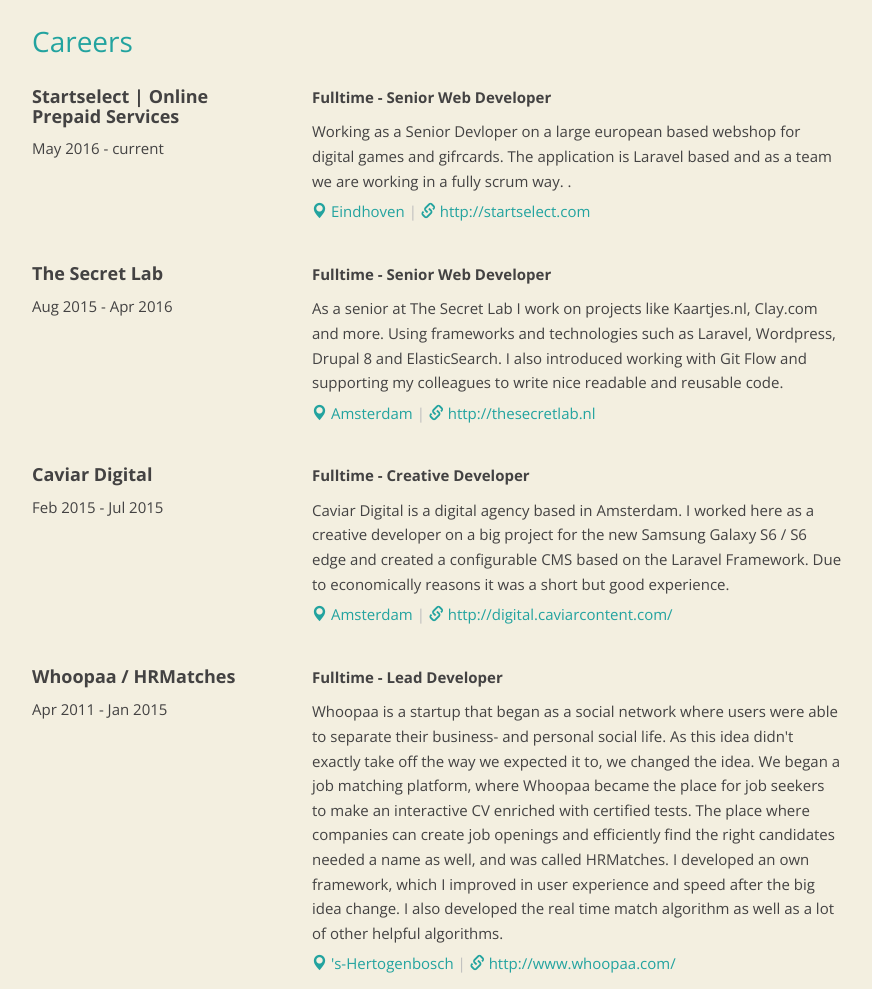
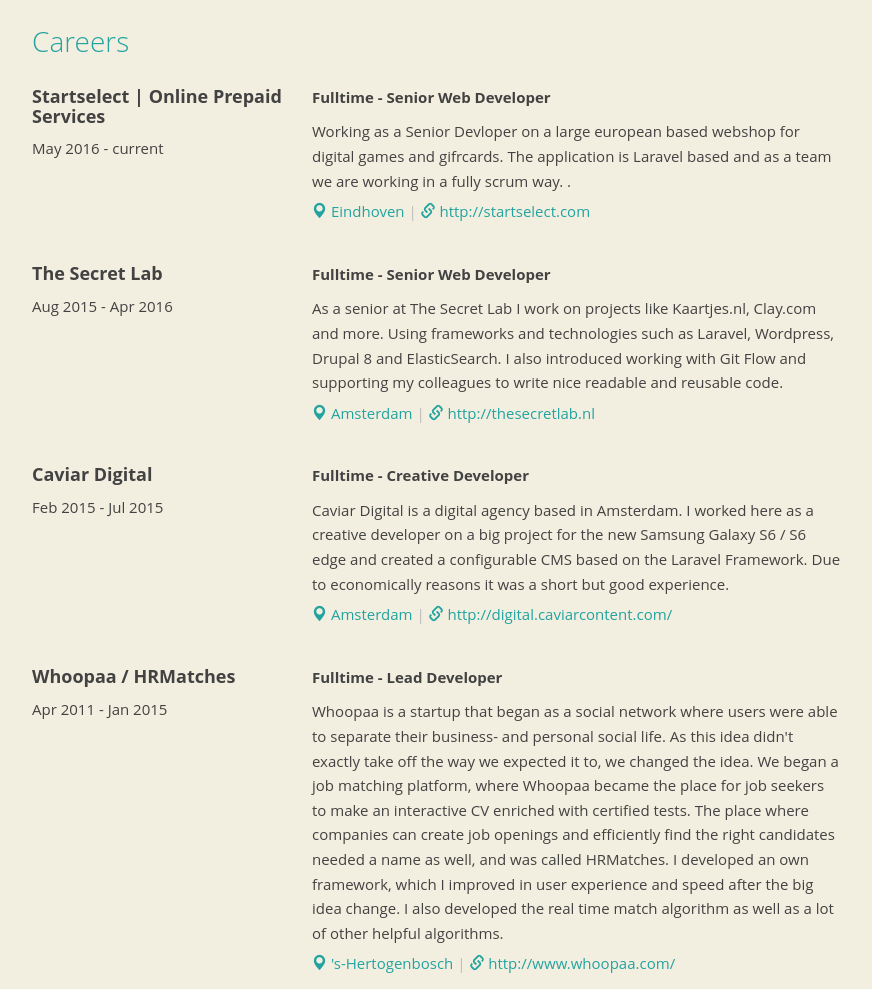
Before and after one commit to ChenYao0/ChenYao0.github.io, a plain HTML site: page myprofile.html in a window 1280 px wide. Shown: the part 2772-3761 px from the top of the page, without its empty margins (203-1075 px from the left). Drawn offline with nearby package versions, Linux system fonts and the light colour scheme; a script that the page names is missing.

Commit message:
update google api

```diff
--- a/myprofile.html
+++ b/myprofile.html
@@ -19,7 +19,7 @@
 		<title>陈瑶 - Web Developer - Interactive Resume</title>
 
 		<!-- Bootstrap core CSS -->
-		<link href="http://fonts.googleapis.com/css?family=Open+Sans:300,600,700" rel="stylesheet" type="text/css" />
+		<link href="./view/css/googleapi.css" rel="stylesheet" type="text/css" />
 		<link href="./view/css/bootstrap.min.css" rel="stylesheet" />
 		<link href="./view/style.css" rel="stylesheet" />
 
```
Also changed, not shown: index.html (+1 -1 lines), index_en.html (+1 -1 lines).
